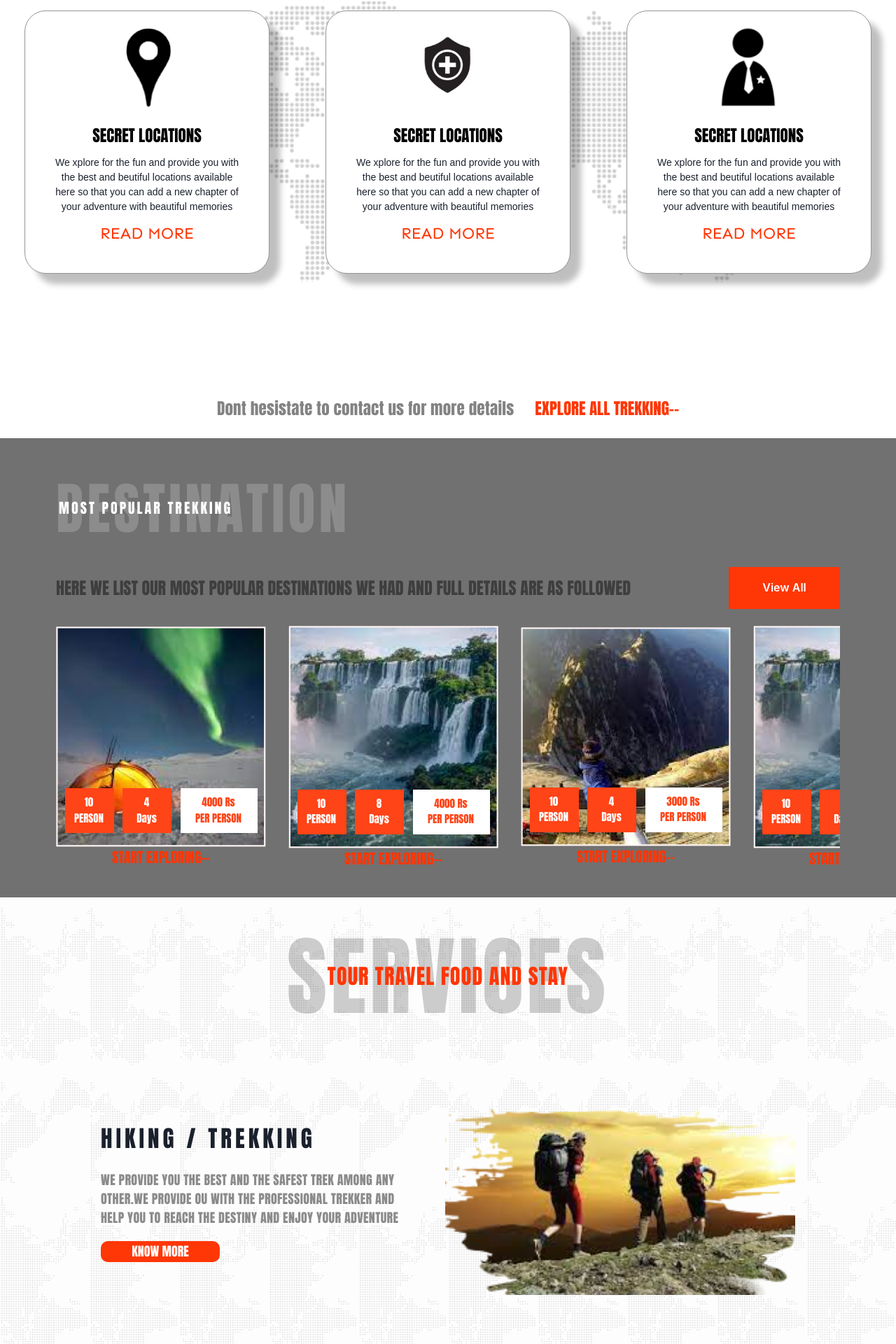
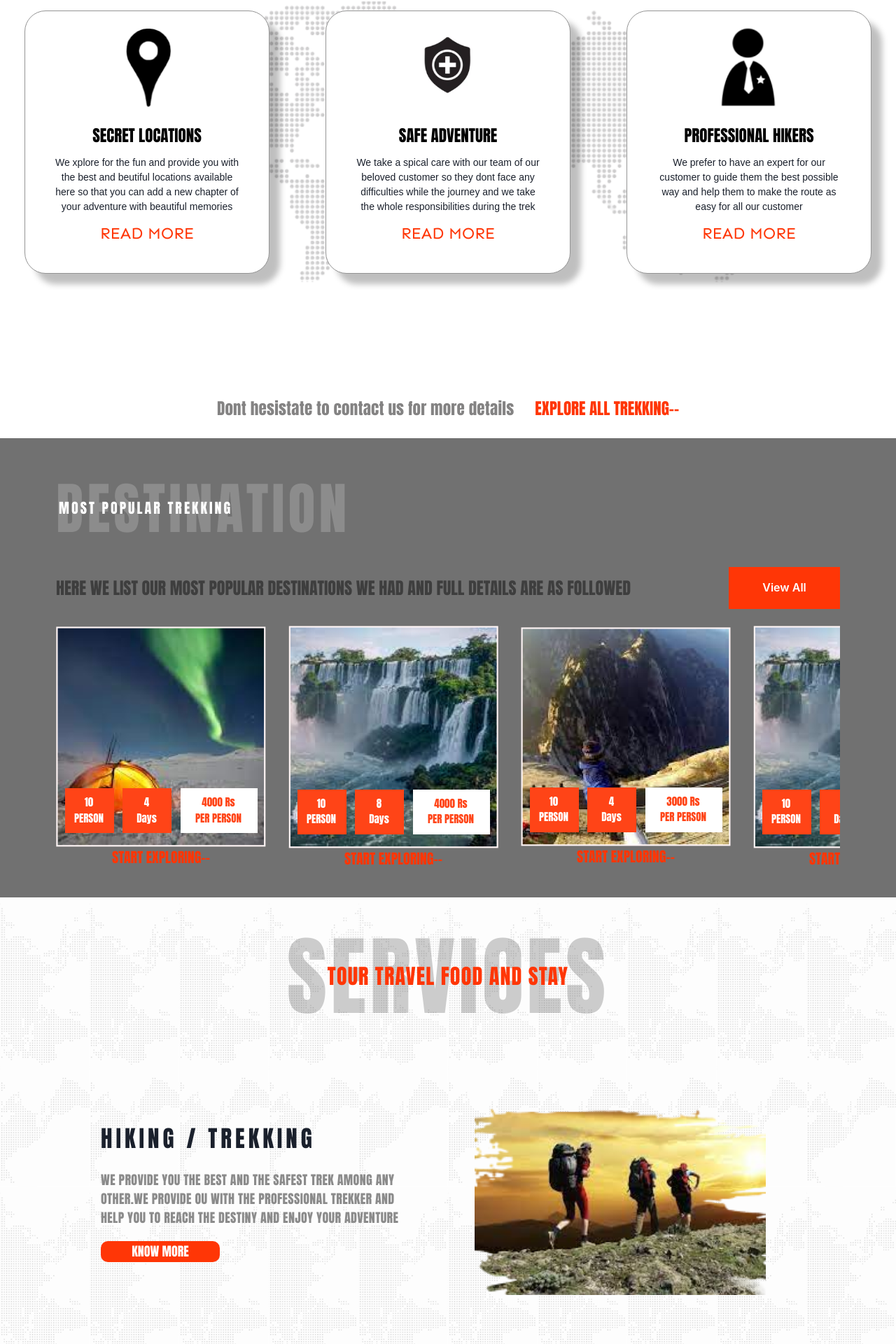
Before and after one commit to Amitrawat4532/Trekkings, a Next.js app: page / in a window 1280 px wide. Shown: the part 1613-3533 px from the top of the page at 70% size. Built offline with nearby package versions, Linux system fonts and the light colour scheme; a web font is replaced by a local one.

Commit message:
updateee

```diff
--- a/components/About.js
+++ b/components/About.js
@@ -83,12 +83,8 @@ function About() {
                 pt={["70px", "70px", "20px", "20px"]}
                 // transform={["translatex(-20%)"]}
               >
-                <Text variant="aboutHeader">SECRET LOCATIONS</Text>
-                <Text variant="aboutParagraph">
-                  We xplore for the fun and provide you with the best and
-                  beutiful locations available here so that you can add a new
-                  chapter of your adventure with beautiful memories
-                </Text>
+                <Text variant="aboutHeader">{el?.header}</Text>
+                <Text variant="aboutParagraph">{el?.description}</Text>
                 <Text variant="aboutbutton">READ MORE</Text>
               </Flex>
             </Flex>
--- a/components/Services.js
+++ b/components/Services.js
@@ -99,7 +99,7 @@ const Services = () => {
                     maskPosition: "center",
                   }}
                   src={el?.image}
-                  objectFit="cover"
+                  objectFit="contain"
                   width={["200px", "200px", "400px", "500px"]}
                   height={["200px", "200px", "294px", "294px"]}
                 />
--- a/components/footer.js
+++ b/components/footer.js
@@ -10,7 +10,8 @@ const Footer = () => {
         bgImage="url('/images/space5.jpg')"
         bgPosition="0 -674px"
         width="100%"
-        height={["121px", "200px", "210px", "300px"]}
+        // height={["121px", "200px", "210px", "300px"]}
+        h="100%"
       >
         <Image src="./images/footer1.png" className="footerImg" />
         <Image
@@ -109,12 +110,13 @@ const Footer = () => {
 
       <Flex
         backgroundColor="black"
-        height="200px"
+        height="100%"
         justifyContent="center"
         alignItems="center"
         flexDirection="column"
         gap="20px"
-        pb="30px"
+        pt="30px"
+        pb="80px"
       >
         <Text
           as="h1"
--- a/components/whytrekking.js
+++ b/components/whytrekking.js
@@ -55,7 +55,7 @@ const Whytrekking = () => {
           backgroundColor="black"
           // p={["2% 2%", "2% 4%", "3% 6%", "3% 7%"]}
         >
-          <Text variant="whytrekkingHeader1">WHY TREKKING WITH US?</Text>
+          <Text variant="whytrekkingHeader1">WHY TO TREK WITH US?</Text>
 
           <Text variant="whytrekkingHeader2">
             WE PROVIDE BEST HIKING AND TREKKING TO YOUR JOURNEY
```
